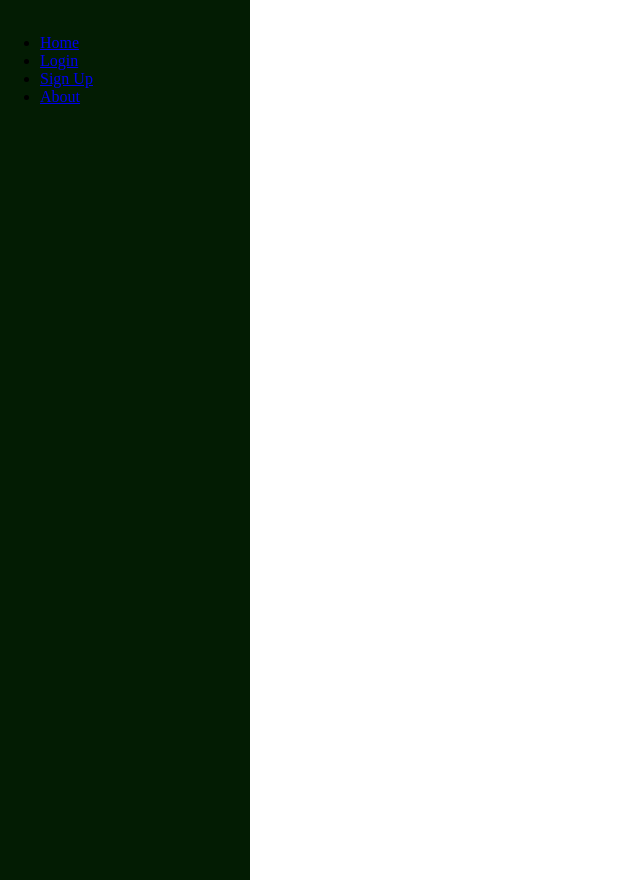
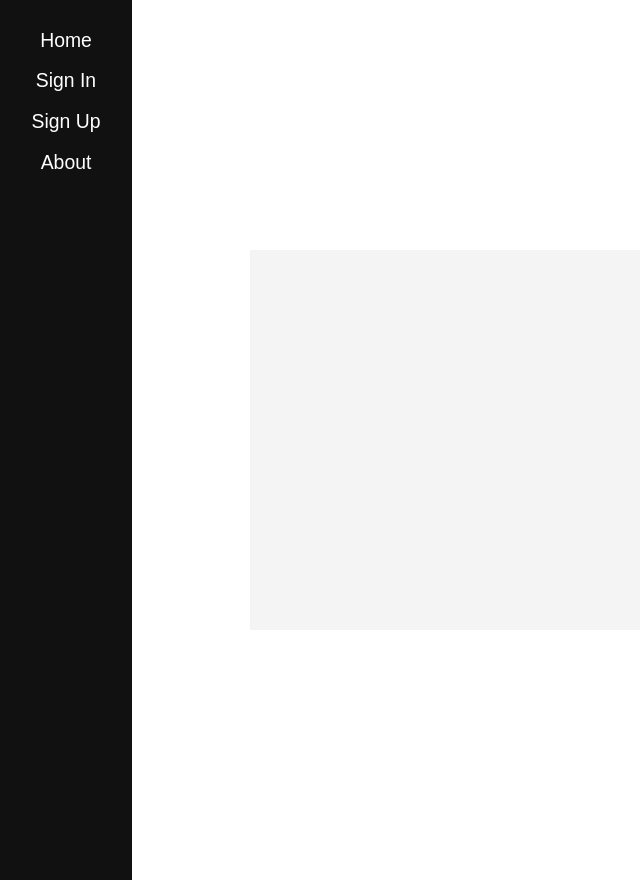
Before and after one commit to anubisrises101/BarrellnBlend, a Django app: page / in a window 1280 px wide. Shown: the whole page, without its empty margins (0-640 px from the left). Run offline with Django 5.2, Linux system fonts and the light colour scheme.

Commit message:
sidebar and basic css

```diff
--- a/main_app/static/css/base.css
+++ b/main_app/static/css/base.css
@@ -1,9 +1,88 @@
+/* General body styling */
+body {
+    margin: 0;
+    font-family: Arial, sans-serif;
+    display: flex; /* Set body as a flex container */
+    height: 100vh; /* Make the body take up the full height of the viewport */
+}
+
+/* Styling for the main content */
+main {
+    margin: 250px; /* Add left margin to account for the sidebar width */
+    padding: 20px;
+    flex-grow: 1; /* Allow main to grow and take up remaining space */
+    background-color: #f4f4f4; /* Light background color for contrast */
+    display: flex;
+    flex-direction: column; /* Flex column for stacking elements */
+    justify-content: flex-start; /* Align main content to the top */
+    align-items: flex-start; /* Align content to the start horizontally */
+    overflow-y: auto; /* Enable scrolling for long content */
+}
+
+/* Sample styling for headers and paragraphs inside main */
+main h1 {
+    color: #333; /* Darker color for headers */
+}
+
+main p {
+    color: #666; /* Lighter color for paragraph text */
+    line-height: 1.6; /* Make text more readable with line height */
+}
+
 .sidebar {
-    height: 100%;
-    width: 250px;
-    position: fixed;
+    height: 100%; /* Full height */
+    width: 15vmin; /* Set the width */
+    position: fixed; /* Stick to the side of the page */
     top: 0;
     left: 0;
-    background-color: rgb(3, 28, 3);
-    padding-top: 2vmin
+    background-color: #111; /* Background color */
+    display: flex;
+    flex-direction: column; /* Stack items vertically */
+    justify-content: flex-start; /* Align items to the top */
+    align-items: center; /* Center items horizontally */
+    padding-top: 20px;
+    transition: 0.3s; /* Smooth transition for hover effects */
 }
+
+.sidebar ul {
+    list-style-type: none;
+    padding: 0;
+    margin: 0;
+    width: 100%; /* Ensure ul takes full width of sidebar */
+    display: flex;
+    flex-direction: column;
+    align-items: center; /* Center the list items */
+}
+
+.sidebar ul li {
+    width: 100%; /* Each item spans the full width of the sidebar */
+    padding: 1vmin;
+}
+
+.sidebar ul li a, .sidebar ul li button {
+    display: block;
+    color: white;
+    text-decoration: none;
+    font-size: 2.2vmin;
+    /* padding: 15px; */
+    text-align: center; /* Center text inside each item */
+    width: 100%; /* Take up full width of parent */
+    transition: background-color 0.3s;
+}
+
+.sidebar ul li a:hover, .sidebar ul li button:hover {
+    background-color: #575757; /* Change color on hover */
+
+}
+
+.sidebar ul li button {
+    background: none;
+    border: none;
+    color: white;
+    cursor: pointer;
+    font-size: 18px;
+}
+
+.sidebar ul li button:focus {
+    outline: none;
+}
--- a/main_app/templates/base.html
+++ b/main_app/templates/base.html
@@ -40,7 +40,7 @@
           </li>
         {% else %}
           <li><a href="{% url 'home' %}">Home</a></li>
-          <li><a href="{% url 'login' %}">Login</a></li>
+          <li><a href="{% url 'login' %}">Sign In</a></li>
           <li><a href="{% url 'signup' %}">Sign Up</a></li>
           <li><a href="{% url 'about' %}">About</a></li>
         {% endif %}
```
